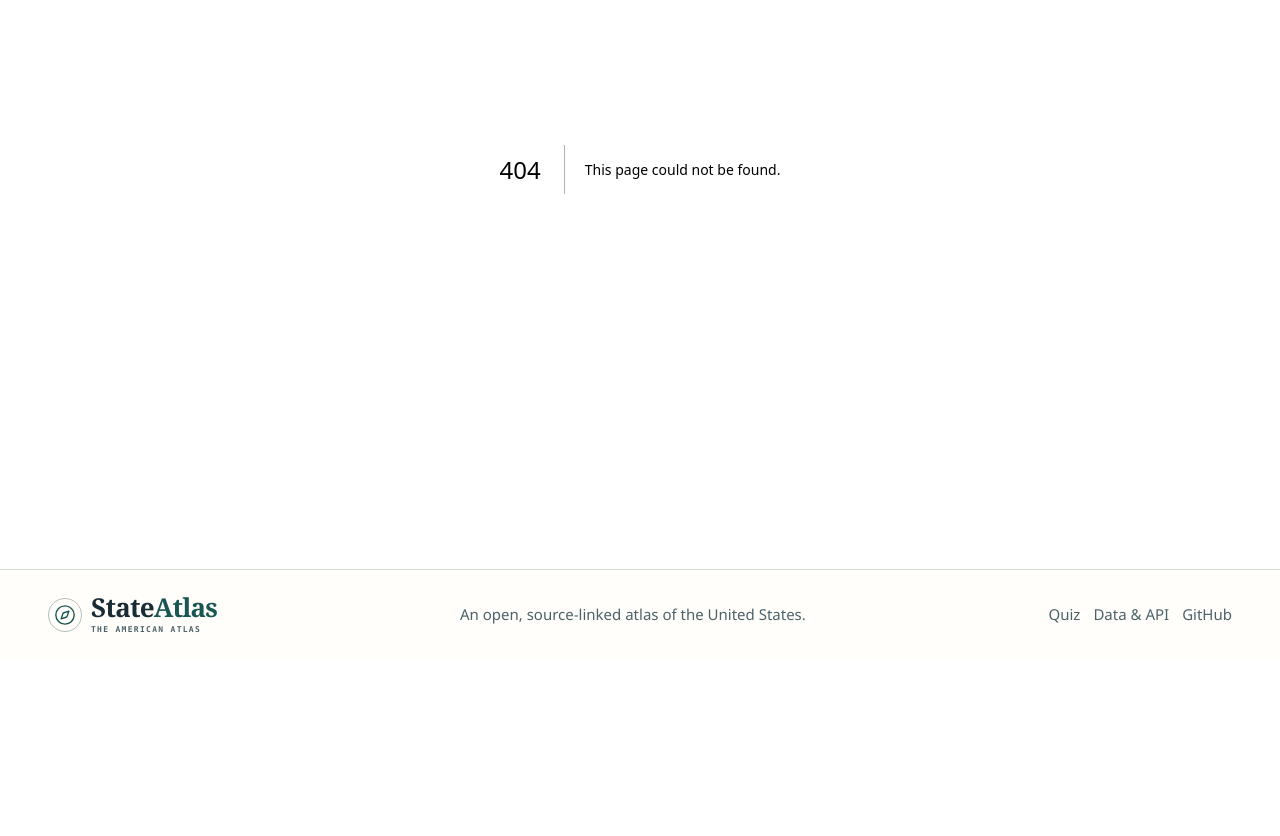
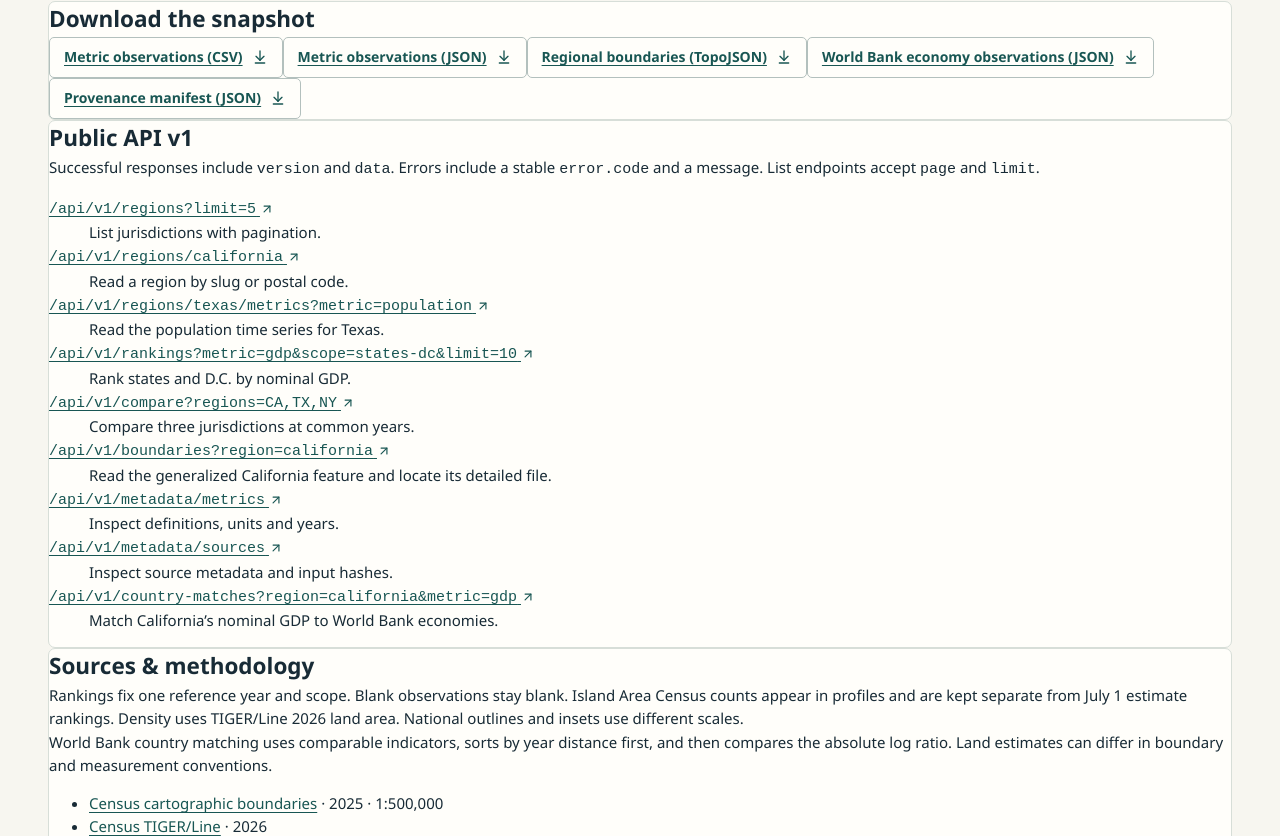
Before and after one commit to PRABHMANNAT/united-states-territories-mapper-geoatlas, a Next.js app: page /data in a window 1280 px wide. Before the commit this address had no page. Shown: the part 304-1140 px from the top of the page. Before the commit the page ends 964 px from the top, so only its background shows below. Built offline with nearby package versions, Linux system fonts and the light colour scheme.

Commit message:
feat(data): publish download catalogue and live API examples

```diff
--- /dev/null
+++ b/app/data/page.tsx
@@ -0,0 +1,40 @@
+import { ArrowDownToLine, ArrowUpRight } from "lucide-react";
+import { PageHeading } from "@/components/page-heading";
+import { manifest, sources } from "@/lib/data";
+import { metrics } from "@/lib/metrics";
+
+export const metadata = { title: "Data and API" };
+
+const downloads = [
+  ["Metric observations (CSV)", "observations.csv"], ["Metric observations (JSON)", "observations.json"],
+  ["Regional boundaries (TopoJSON)", "regions.topojson"], ["World Bank economy observations (JSON)", "countries.json"],
+  ["Provenance manifest (JSON)", "manifest.json"],
+];
+
+const endpoints = [
+  ["/api/v1/regions?limit=5", "List jurisdictions with pagination."],
+  ["/api/v1/regions/california", "Read a region by slug or postal code."],
+  ["/api/v1/regions/texas/metrics?metric=population", "Read the population time series for Texas."],
+  ["/api/v1/rankings?metric=gdp&scope=states-dc&limit=10", "Rank states and D.C. by nominal GDP."],
+  ["/api/v1/compare?regions=CA,TX,NY", "Compare three jurisdictions at common years."],
+  ["/api/v1/boundaries?region=california", "Read the generalized California feature and locate its detailed file."],
+  ["/api/v1/metadata/metrics", "Inspect definitions, units and years."],
+  ["/api/v1/metadata/sources", "Inspect source metadata and input hashes."],
+  ["/api/v1/country-matches?region=california&metric=gdp", "Match California’s nominal GDP to World Bank economies."],
+];
+
+export default function DataPage() {
+  return <div className="shell inner-page">
+    <PageHeading label="REFERENCE / OPEN DATA" title="Data & API">Download the datasets behind the atlas or query the versioned, read-only API. Current snapshot {manifest.version}.</PageHeading>
+    <section className="panel tool-panel prose"><div className="tool-summary"><h2>Download the snapshot</h2></div><div className="download-grid">{downloads.map(([label, file]) => <a className="quiet-button" key={file} href={`/datasets/${file}`} download>{label} <ArrowDownToLine size={16}/></a>)}</div></section>
+    <section className="panel tool-panel prose secondary-panel"><div className="tool-summary"><h2>Public API v1</h2></div><p>Successful responses include <code>version</code> and <code>data</code>. Errors include a stable <code>error.code</code> and a message. List endpoints accept <code>page</code> and <code>limit</code>.</p>
+      <dl className="endpoint-list">{endpoints.map(([href, label]) => <div key={href}><dt><a href={href}><code>{href}</code> <ArrowUpRight size={14}/></a></dt><dd>{label}</dd></div>)}</dl></section>
+    <section className="panel tool-panel prose secondary-panel" id="methodology"><div className="tool-summary"><h2>Sources & methodology</h2></div>
+      <p>Rankings fix one reference year and scope. Blank observations stay blank. Island Area Census counts appear in profiles and are kept separate from July 1 estimate rankings. Density uses TIGER/Line 2026 land area. National outlines and insets use different scales.</p>
+      <p>World Bank country matching uses comparable indicators, sorts by year distance first, and then compares the absolute log ratio. Land estimates can differ in boundary and measurement conventions.</p>
+      <ul>{Object.entries(sources).filter(([id]) => id !== "derived").map(([id, source]) => <li key={id}><a href={source.url}>{source.name}</a> · {source.vintage}</li>)}</ul></section>
+    <section className="panel tool-panel prose secondary-panel"><div className="tool-summary"><h2>Metric definitions</h2></div>
+      <dl className="endpoint-list">{metrics.map((item) => <div key={item.id}><dt>{item.name} <code>{item.id}</code></dt><dd>{item.description}</dd></div>)}</dl>
+    </section>
+  </div>;
+}
```
